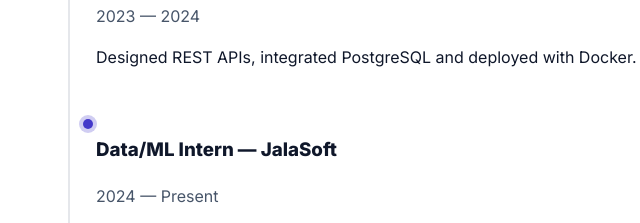
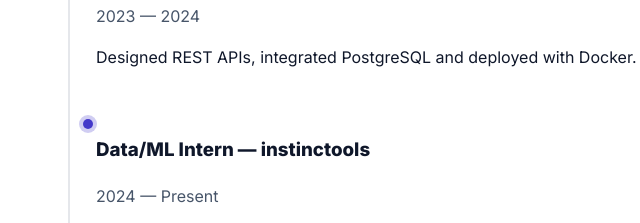
Before and after one commit to Duvi-D/Cv_pp, a plain HTML site: page index.html in a window 1280 px wide. Shown: the part 2500-2723 px from the top of the page, 30-670 px from the left. Drawn offline with Linux system fonts and the light colour scheme.

Commit message:
cambios en exp laboral

```diff
--- a/index.html
+++ b/index.html
@@ -201,7 +201,7 @@
       <div class="timeline__item">
         <div class="dot"></div>
         <div class="content">
-          <h3>Data/ML Intern — JalaSoft</h3>
+          <h3>Data/ML Intern — instinctools</h3>
           <span class="when">2024 — Present</span>
           <p>ETL, feature engineering, and model evaluation for business cases.</p>
         </div>
```
